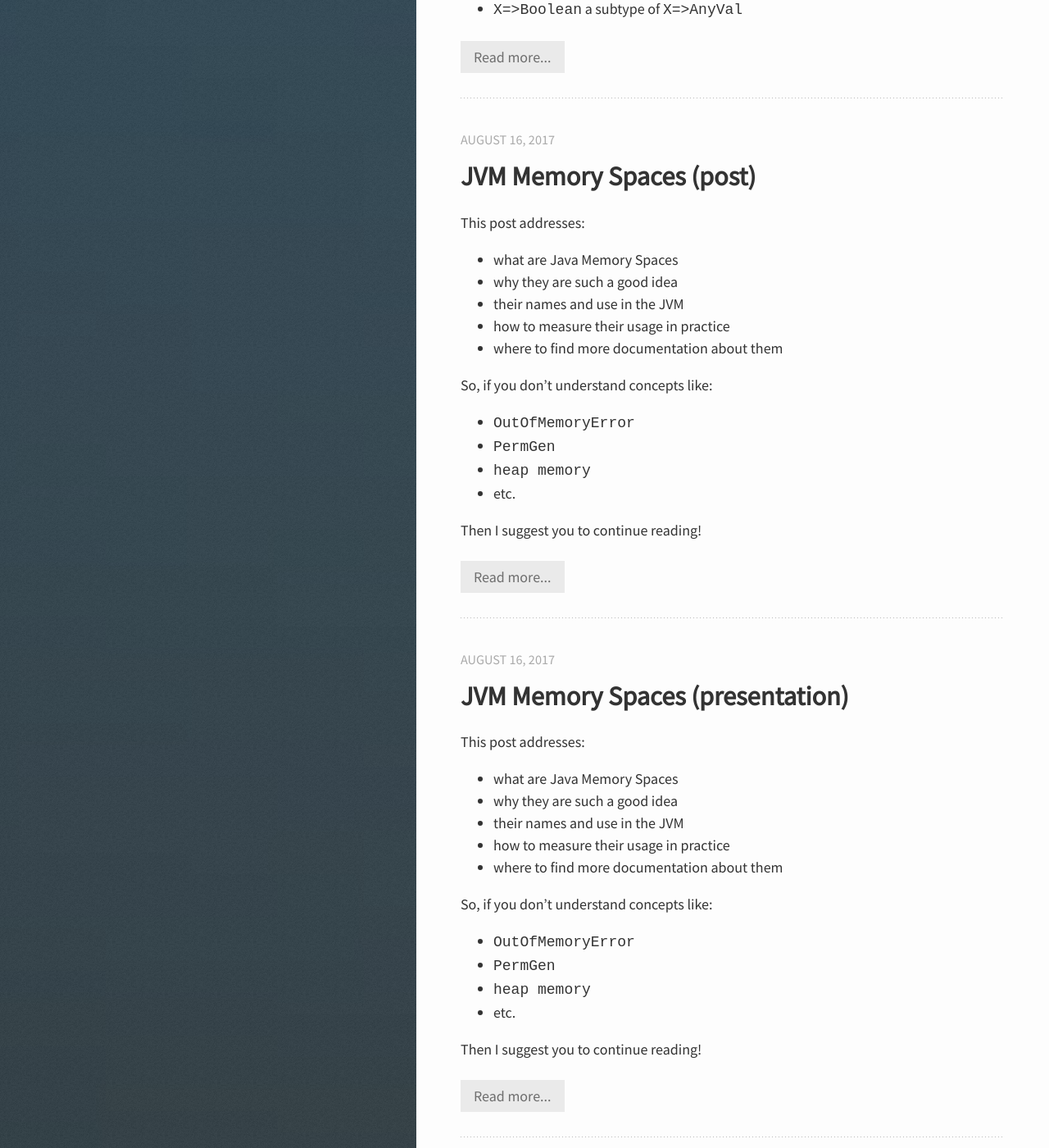
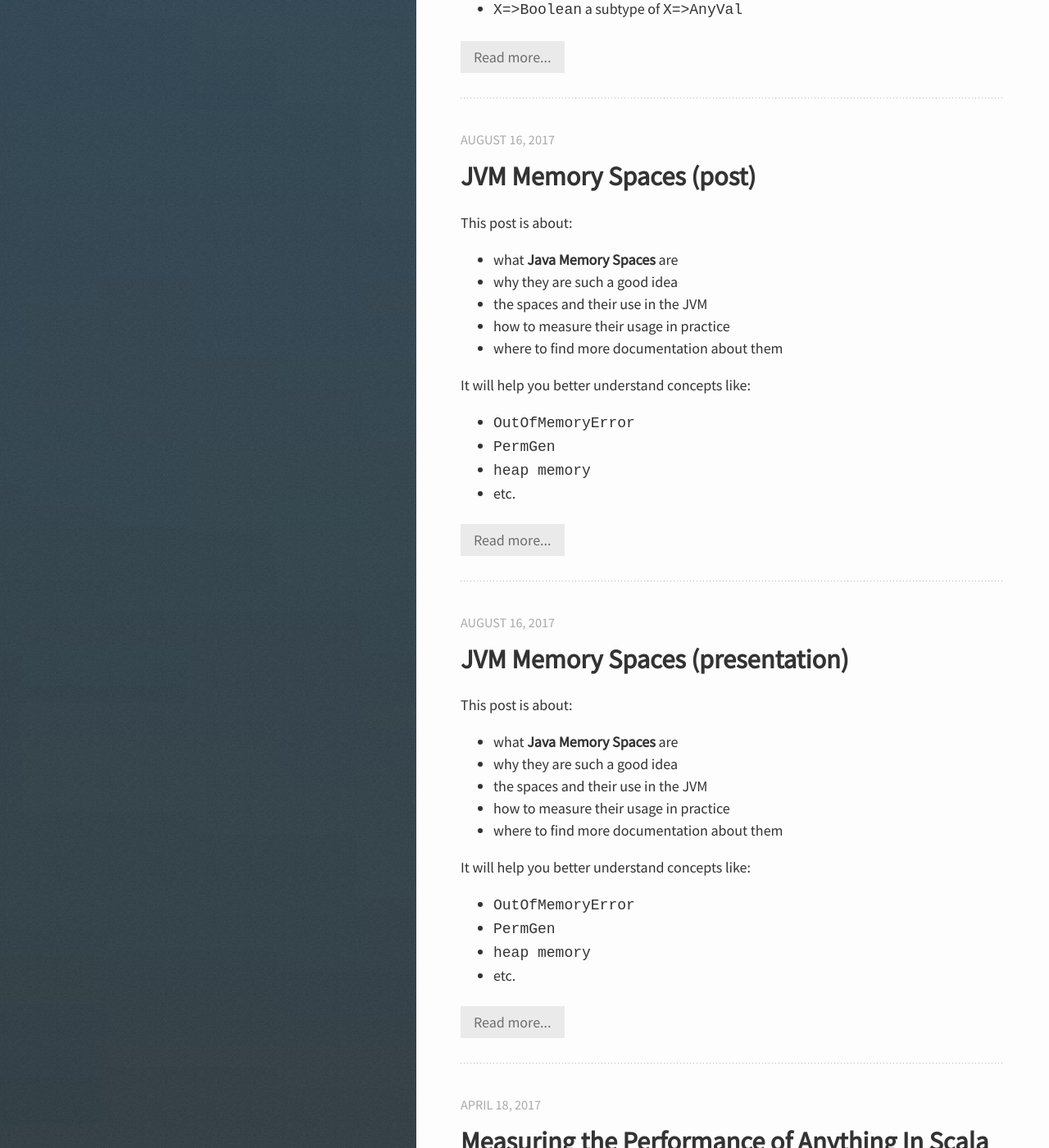
Before and after one commit to mauriciojost/mauriciojost.github.io, a Jekyll site: the page built from index.html, in a window 1280 px wide and 1400 px high, scrolled down 2038 px. Shown: the whole window at 82% size. Built offline with Jekyll 4.4.1, drawn with Linux system fonts in a browser that asks for light colours; nearby versions of some CDN libraries; Markdown is read by kramdown in place of the engine named in the settings.

Commit message:
Minor auto-review fixes on memory post

```diff
--- a/_posts/2017-08-17-jvm-memory-spaces.markdown
+++ b/_posts/2017-08-17-jvm-memory-spaces.markdown
@@ -11,24 +11,22 @@ tags:
 comments: true
 ---
 
-This post addresses:
+This post is about:
 
-- what are Java Memory Spaces
+- what **Java Memory Spaces** are
 - why they are such a good idea
-- their names and use in the JVM
+- the spaces and their use in the JVM
 - how to measure their usage in practice
 - where to find more documentation about them
 
 <!--slide-down-->
 
-So, if you don't understand concepts like:
+It will help you better understand concepts like:
 
 - `OutOfMemoryError`
 - `PermGen`
 - `heap memory`
 - etc.
-
-Then I suggest you to continue reading!
 
 <!--slide-next-->
 
```
